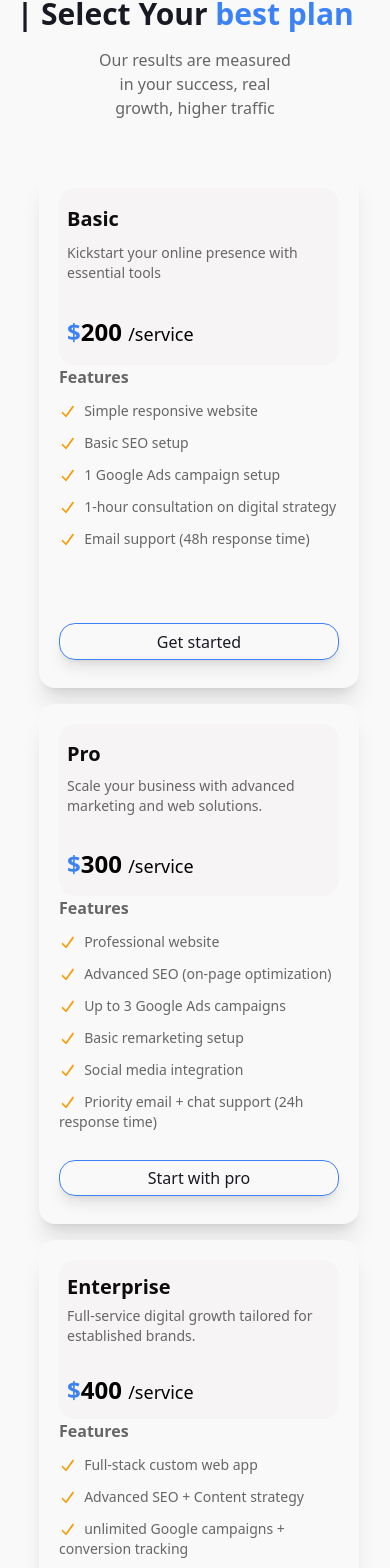
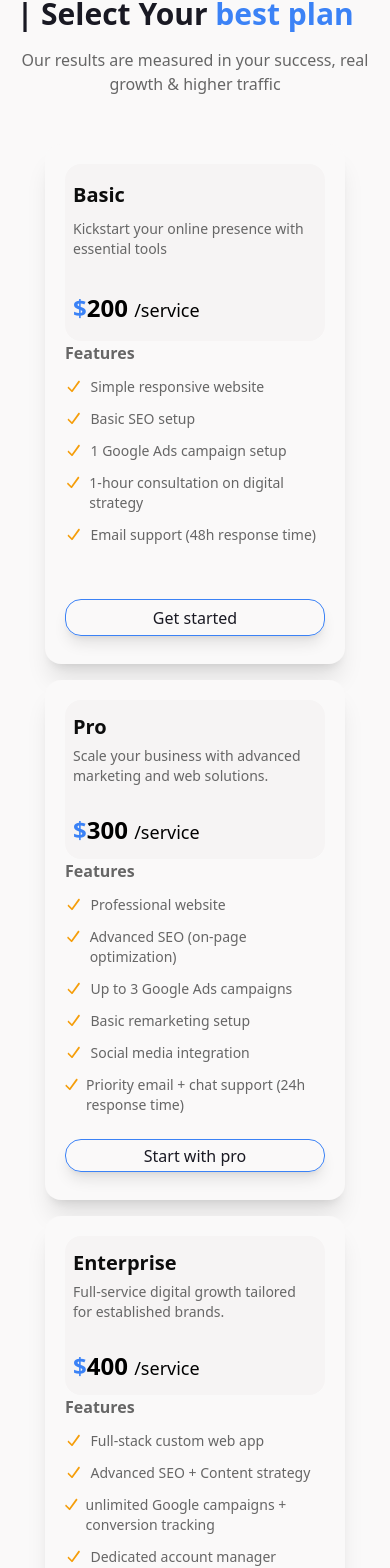
Before and after one commit to SmartMinds1/Portfolio, a React (Vite) app: page /pricing in a window 390 px wide. Shown: the part 124-1692 px from the top of the page. Built offline with nearby package versions, Linux system fonts and the light colour scheme.

Commit message:
finished pricing page's responsive design

```diff
--- a/src/components/Footer.jsx
+++ b/src/components/Footer.jsx
@@ -46,7 +46,7 @@ const Footer = ()=> {
                         <p className="font-bold text-lg">Let's connect</p>
                         <ul className="footerList gap-6 w-fit sm:w-100 text-bg-dark footerLink">
                             <li><FontAwesomeIcon icon={faMobileAlt} className="text-xl text-background mr-3" /> +254 115 154 402  </li>
-                            <li><FontAwesomeIcon icon={faEnvelope} className="text-xl text-background mr-3" /> smartadsdigital@gmail.com  </li>
+                            <li><FontAwesomeIcon icon={faEnvelope} className="text-xl text-background mr-3" /> biznutritia@gmail.com  </li>
                             <li className="flex-row-start pl-1 gap-1"><FontAwesomeIcon icon={faLocationDot} className="text-xl text-background mr-3" /> <span> Twiga towers, 6th floor, Room 606, Murang'a Road, Opp Meridian Court Hotel, Nairobi Kenya </span> </li>
                         </ul>
                     </div>
--- a/src/components/PricingCard.jsx
+++ b/src/components/PricingCard.jsx
@@ -3,13 +3,15 @@ import React from "react";
 const PricingCard = ({packageName, packagePrice, packageDes, cta, children}) => {
     return(
         <div className="w-fit h-fit flex flex-col gap-2 items-center">
-            <div className="shadow-xl bg-background w-80 h-130 p-5 rounded-2xl flex flex-col items-center justify-between hover:shadow-2xl transition-all duration-400">
+            <div className="shadow-xl bg-background w-75 sm:w-80 h-130 p-5 rounded-2xl flex flex-col items-center justify-between hover:shadow-2xl transition-all duration-400">
+              {/* first section */}
                   <div className="w-[100%] h-[40%] bg-[hsl(0,9%,96%)] rounded-2xl flex flex-col items-center justify-evenly p-2">
                     <h3 className="w-full text-xl">{packageName}</h3>
                     <p className="text-text-muted text-sm">{packageDes}</p>
                     <p className="font-bold text-2xl mt-6 w-full"> <span className="text-accent">$</span>{packagePrice} <span className="font-extralight text-lg">/service</span></p>
                   </div>
 
+              {/* Features section */}
                   <div className="w-[100%] text-text-muted h-[55%]">
                     <p className="font-bold w-full mb-3">Features</p>
                     {children}
--- a/src/pages/Pricing.jsx
+++ b/src/pages/Pricing.jsx
@@ -20,37 +20,37 @@ const Pricing = () => {
              {/* SECTION1 */}
              <div>
                 <p className="header">| Select Your <span className="text-secondary">best plan </span></p>
-                <p className="w-1/2 text-md m-auto mt-4 text-text-muted text-center">Our results are measured in your success, real growth, higher traffic</p>
+                <p className="m-auto mt-4 text-text-muted w-[90%] md:w-[70%] lg:w-[50%] text-md text-center">Our results are measured in your success, real growth & higher traffic</p>
              </div>
 
              <br /><br />
 
 
-            <div className="w-[80%] h-fit m-auto flex-row-center flex-wrap justify-evenly gap-4">
+            <div className="w-[98%] sm:w-[80%] h-fit m-auto flex-row-center flex-wrap justify-evenly gap-4">
                 <PricingCard packageName="Basic" packagePrice="200" packageDes="Kickstart your online presence with essential tools" cta="Get started">
                     {basicPlan.map((basic)=>(
-                        <ul className=" h-fit text-sm">
-                            <li key={basic.id} className="mb-3">
-                              <FontAwesomeIcon icon={faCheck} className="text-soft-alert text-sm mr-1"/> {basic.plan}
-                            </li>
-                        </ul>
+                            <ul className=" h-fit text-sm">
+                                <li key={basic.id} className="mb-3 flex-row-start">
+                                <FontAwesomeIcon icon={faCheck} className="text-soft-alert text-sm mr-2 mt-0.5"/> {basic.plan}
+                                </li>
+                            </ul>
                     ))}
                 </PricingCard>
 
                 <PricingCard packageName="Pro" packagePrice="300" packageDes="Scale your business with advanced marketing and web solutions." cta="Start with pro">
                     {proPlan.map((pro)=>(
                             <ul className=" h-fit text-sm">
-                                <li key={pro.id} className="mb-3">
-                                <FontAwesomeIcon icon={faCheck} className="text-soft-alert text-sm mr-1"/> {pro.plan}
+                                <li key={pro.id} className="mb-3 flex-row-start">
+                                <FontAwesomeIcon icon={faCheck} className="text-soft-alert text-sm mr-2 mt-0.5"/> {pro.plan}
                                 </li>
                             </ul>
                         ))}
                 </PricingCard>
-                    <PricingCard packageName="Enterprise" packagePrice="400" packageDes="Full-service digital growth tailored for established brands." cta="Go Endterprise">
+                    <PricingCard packageName="Enterprise" packagePrice="400" packageDes="Full-service digital growth tailored for established brands." cta="Go Enterprise">
                     {enterprisePlan.map((enterprise)=>(
                             <ul className=" h-fit text-sm">
-                                <li key={enterprise.id} className="mb-3">
-                                <FontAwesomeIcon icon={faCheck} className="text-soft-alert text-sm mr-1"/> {enterprise.plan}
+                                <li key={enterprise.id} className="mb-3 flex-row-start">
+                                <FontAwesomeIcon icon={faCheck} className="text-soft-alert text-sm mr-2 mt-0.5"/> {enterprise.plan}
                                 </li>
                             </ul>
                         ))}
@@ -60,7 +60,7 @@ const Pricing = () => {
             <br /><br /><br /><br /><br />
 
             {/* This si my business card Sample */}
-             <div className="w-full h-[70vh] bg-primary">
+             <div className="hidden w-full h-[70vh] bg-primary">
                 <BusinessCard/>
              </div>
 
```
